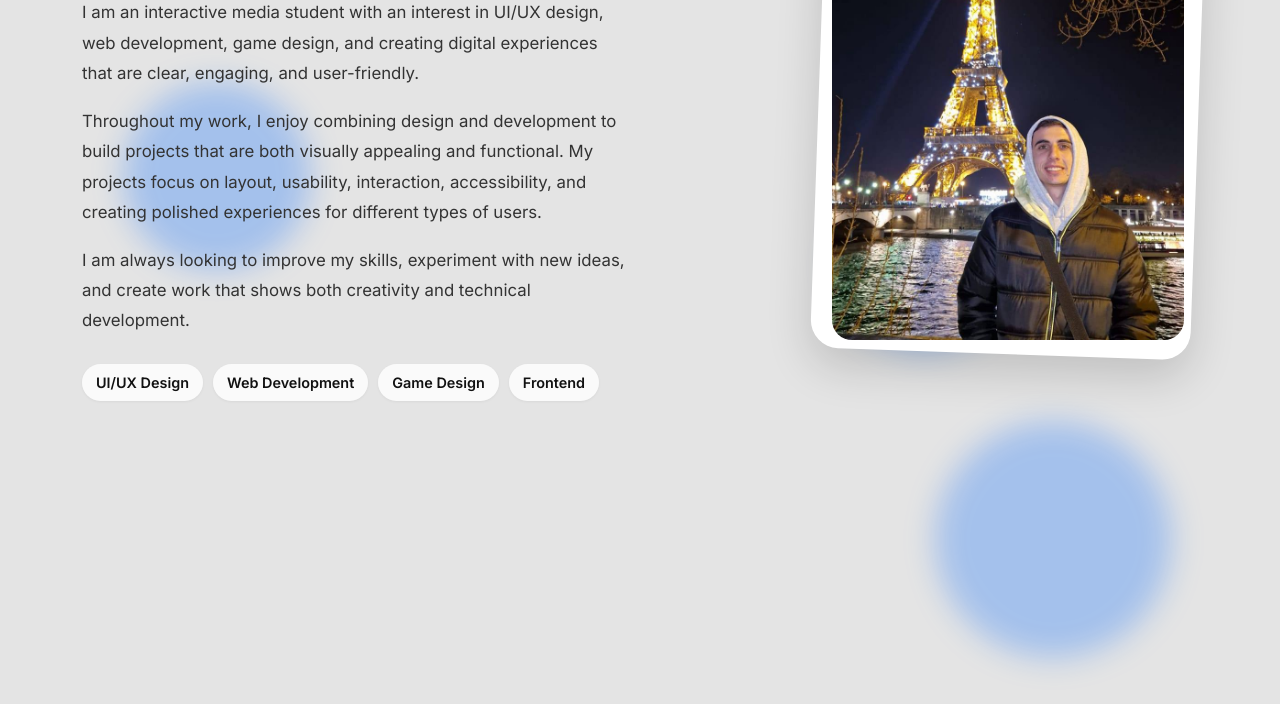
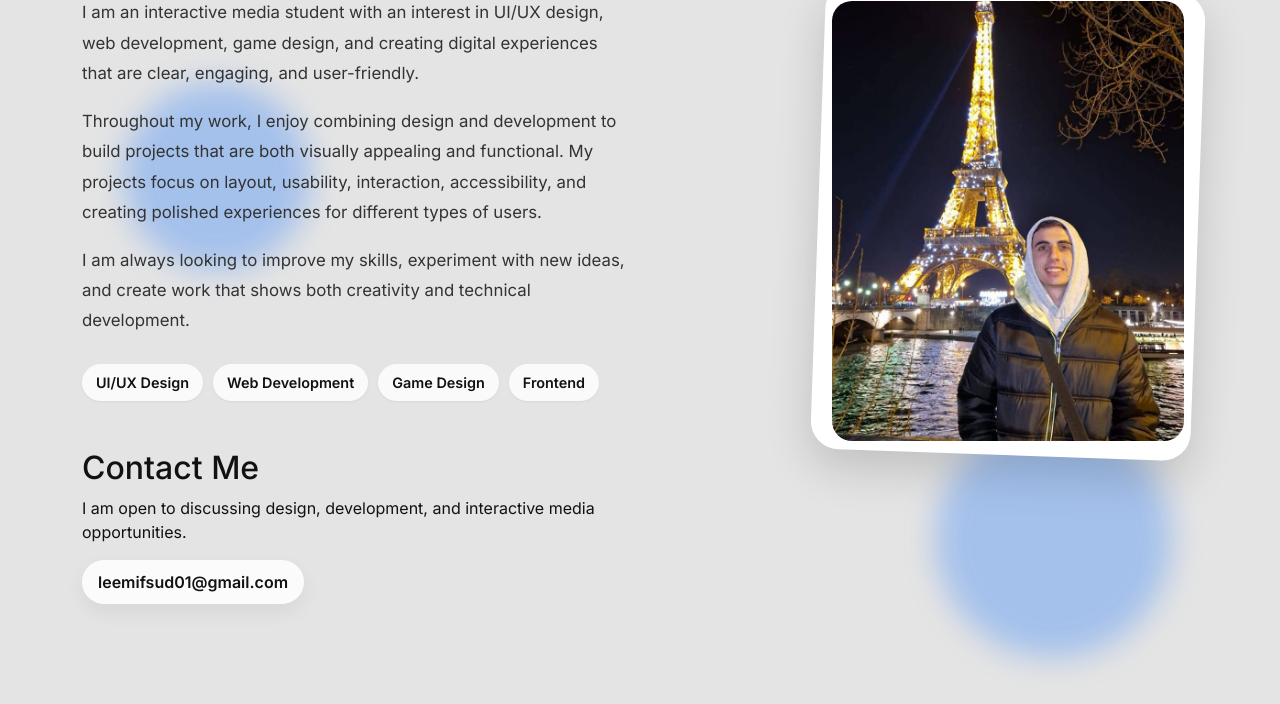
Before and after one commit to Lee-Mifsud01/LeeMifsud.github.io, a plain HTML site: page about.html in a window 1280 px wide. Shown: the part 319-1023 px from the top of the page. Before the commit the page ends 976 px from the top, so only its background shows below. Drawn offline with nearby package versions, Linux system fonts and the light colour scheme.

Commit message:
updated the website

```diff
--- a/Style/about.css
+++ b/Style/about.css
@@ -79,6 +79,35 @@
   transform: rotate(-2deg);
 }
 
+/* Contact */
+.contact-details {
+  display: flex;
+  flex-wrap: wrap;
+  gap: 12px;
+}
+
+.contact-details a {
+  display: inline-flex;
+  align-items: center;
+  justify-content: center;
+  width: fit-content;
+  color: #111;
+  background: rgba(255, 255, 255, 0.85);
+  text-decoration: none;
+  font-weight: 600;
+  padding: 10px 16px;
+  border-radius: 999px;
+  box-shadow: 0 8px 20px rgba(0, 0, 0, 0.06);
+  transition: transform 0.25s ease, background 0.25s ease, color 0.25s ease, box-shadow 0.25s ease;
+}
+
+.contact-details a:hover {
+  color: white;
+  background: #0d6efd;
+  transform: translateY(-4px) scale(1.04);
+  box-shadow: 0 14px 30px rgba(13, 110, 253, 0.25);
+}
+
 /* Responsive design */
 @media (max-width: 991.98px) {
   .about-section {
@@ -111,4 +140,13 @@
   .about-tags span {
     font-size: 0.82rem;
   }
+
+  .contact-details {
+    flex-direction: column;
+  }
+
+  .contact-details a {
+    width: 100%;
+    justify-content: center;
+  }
 }
--- a/about.html
+++ b/about.html
@@ -85,6 +85,19 @@
               <span>Game Design</span>
               <span>Frontend</span>
             </div>
+            <br>
+            <br>
+            <div>
+              <h2>Contact Me</h2>
+
+              <p>
+                I am open to discussing design, development, and interactive media opportunities.
+              </p>
+
+              <div class="contact-details">
+                <a href="mailto:leemifsud01@gmail.com">leemifsud01@gmail.com</a>
+              </div>
+            </div>
           </div>
         </div>
 
```
